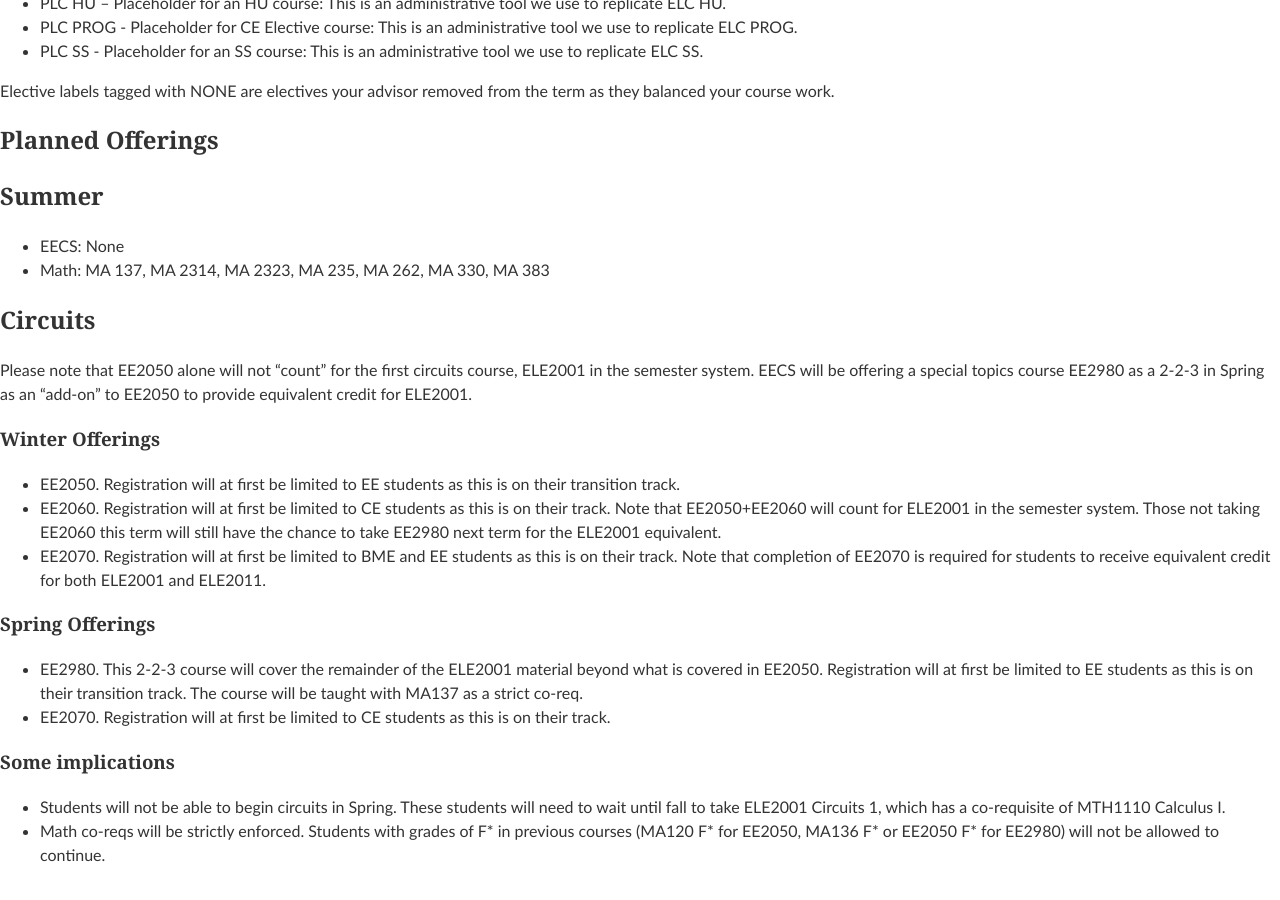
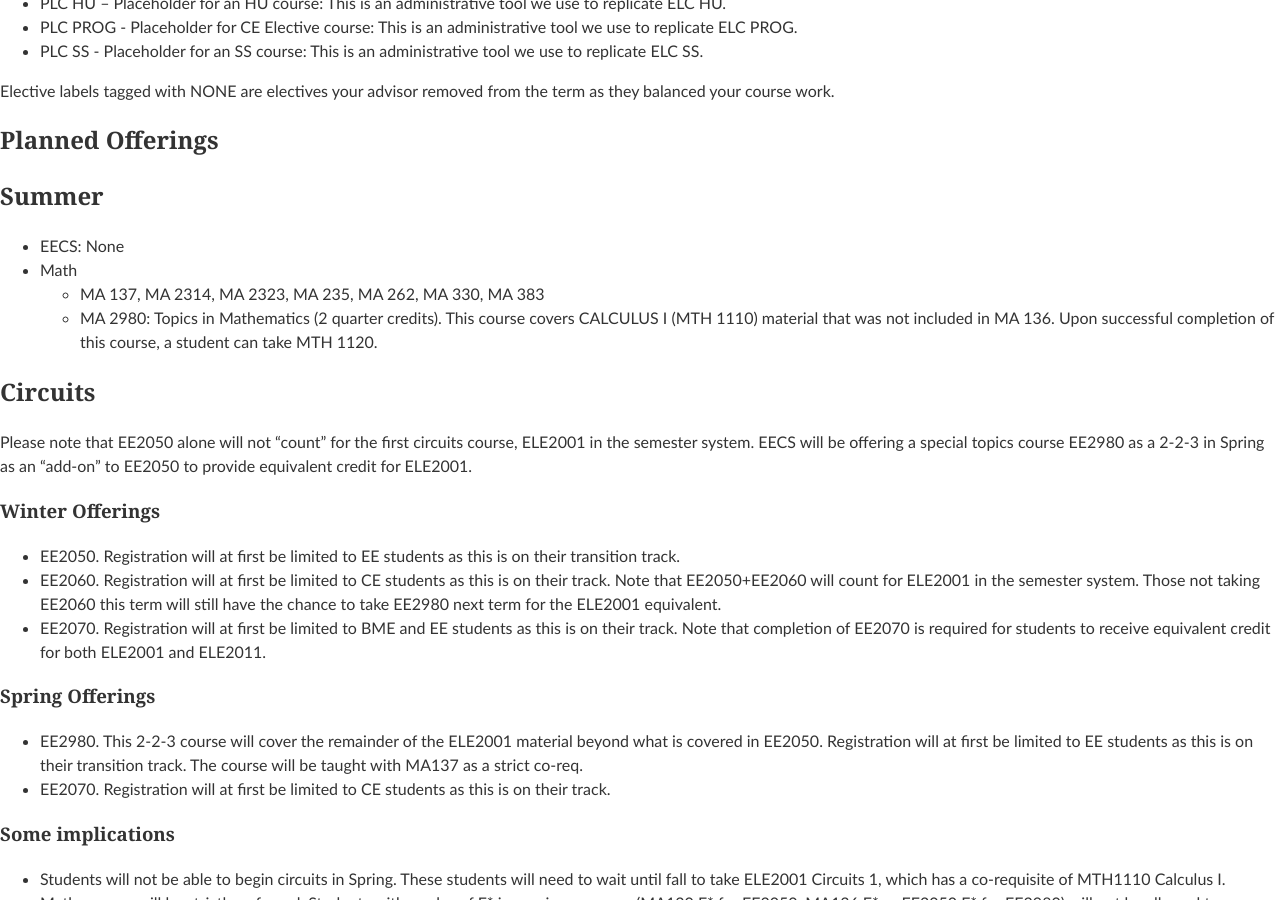
Before and after one commit to edurant/edurant.github.io, a Jekyll site: the page built from advising/semester-transition-ref.md, in a window 1280 px wide and 900 px high, scrolled down 1362 px. Built offline with Jekyll 4.4.1, drawn with Linux system fonts in a browser that asks for light colours; our own code applies the rules of GitHub Pages for plain Markdown files.

Commit message:
math transition course

```diff
--- a/advising/semester-transition-ref.md
+++ b/advising/semester-transition-ref.md
@@ -56,7 +56,9 @@ Elective labels tagged with NONE are electives your advisor removed from the ter
 ## Summer
 
 * EECS: None
-* Math: MA 137, MA 2314, MA 2323, MA 235, MA 262, MA 330, MA 383
+* Math
+  * MA 137, MA 2314, MA 2323, MA 235, MA 262, MA 330, MA 383
+  * MA 2980: Topics in Mathematics (2 quarter credits). This course covers CALCULUS I (MTH 1110) material that was not included in MA 136. Upon successful completion of this course, a student can take MTH 1120.
 
 ## Circuits
 
```
